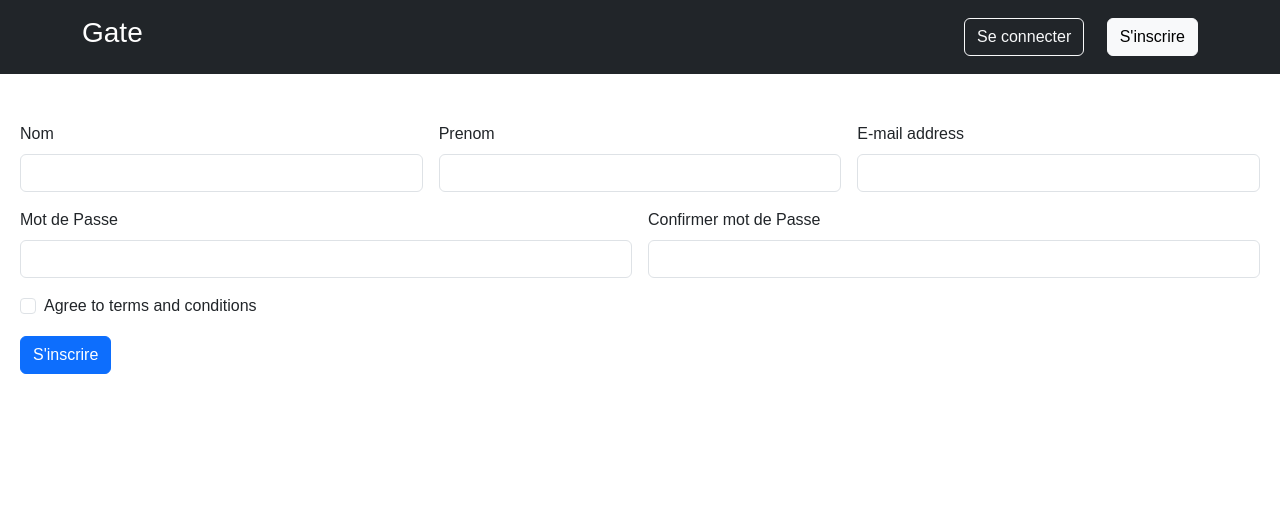
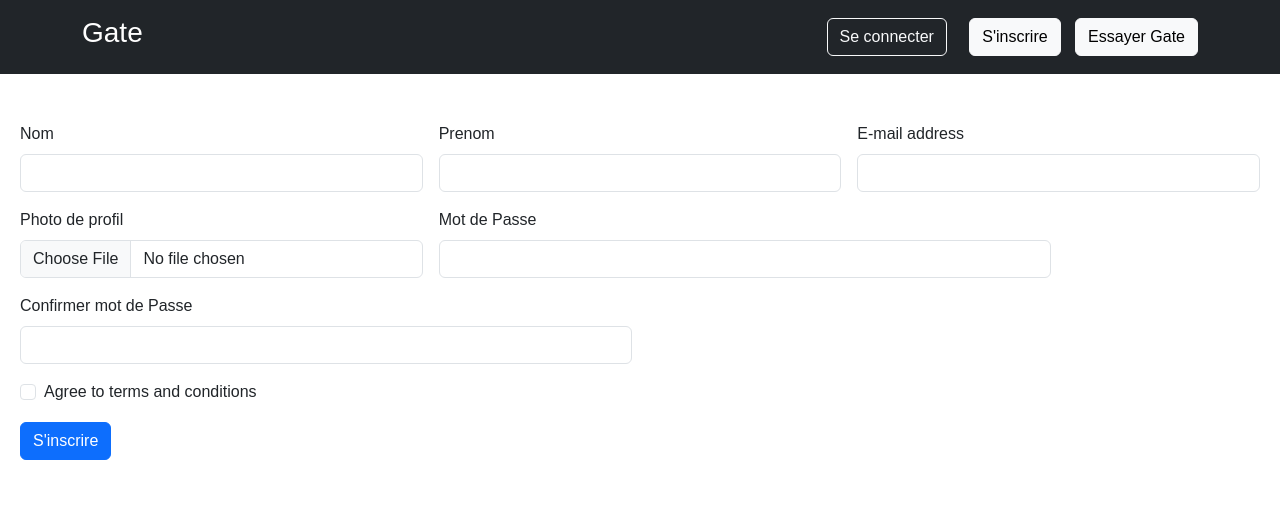
Before and after one commit to SIRdud12/Projet-Technologique-T2, a PHP site: page /signup.php in a window 1280 px wide. Shown: the top 518 px of the page. Run offline with PHP 8.4, Linux system fonts and the light colour scheme; a stand-in replaces the project's code that opens the database connection; some web fonts are replaced.

Commit message:
Add files via upload

```diff
--- a/signup.php
+++ b/signup.php
@@ -8,6 +8,7 @@ if ($_SERVER['REQUEST_METHOD'] === 'POST') {
     $mail = $_POST['mail'];
     $password = $_POST['password'];
     $password_confirm = $_POST['password_confirm'];
+    $photo = 'default.png'; // Default profile photo
 
     // Check if email is already used
     $query_check_email = "SELECT * FROM Utilisateur WHERE Email = ?";
@@ -25,10 +26,28 @@ if ($_SERVER['REQUEST_METHOD'] === 'POST') {
     } else {
         $Statu = 'en attente';
 
+        // Handle the file upload
+        if (isset($_FILES['photo']) && $_FILES['photo']['error'] == UPLOAD_ERR_OK) {
+            $upload_dir = 'pdp/';
+            $uploaded_file = $upload_dir . basename($_FILES['photo']['name']);
+
+            // Ensure the upload directory exists
+            if (!is_dir($upload_dir)) {
+                mkdir($upload_dir, 0777, true);
+            }
+
+            // Move the uploaded file to the target directory
+            if (move_uploaded_file($_FILES['photo']['tmp_name'], $uploaded_file)) {
+                $photo = basename($_FILES['photo']['name']);
+            } else {
+                $error_message = "Échec du téléchargement de la photo.";
+            }
+        }
+
         // Insert user data into the database
-        $query = "INSERT INTO Utilisateur (Email, MDP, Nom, Prenom, Statu) VALUES (?, ?, ?, ?, ?)";
+        $query = "INSERT INTO Utilisateur (Email, MDP, Nom, Prenom, Statu, photo) VALUES (?, ?, ?, ?, ?, ?)";
         $stmt = mysqli_prepare($connection, $query);
-        mysqli_stmt_bind_param($stmt, "sssss", $mail, $password, $nom, $prenom, $Statu);
+        mysqli_stmt_bind_param($stmt, "ssssss", $mail, $password, $nom, $prenom, $Statu, $photo);
 
         if (mysqli_stmt_execute($stmt)) {
             $userId = mysqli_insert_id($connection);
@@ -60,7 +79,7 @@ if ($_SERVER['REQUEST_METHOD'] === 'POST') {
     <header class="bg-dark text-white py-3">
         <div class="container">
             <div class="d-flex justify-content-between align-items-center">
-                 <a href="GATE.php"><h1 class="h3">Gate</h1></a>
+                <h1 class="h3">Gate</h1>
                 <nav>
                     <ul class="nav">
                         <!-- Nav items here -->
@@ -86,7 +105,7 @@ if ($_SERVER['REQUEST_METHOD'] === 'POST') {
                         <button type="submit" class="btn btn-primary">Connecter</button>
                     </form>
                     <a href="signup.php" class="btn btn-light">S'inscrire</a>
-                   <!-- <a href="Essayer_gate.php" class="btn btn-light">Essayer Gate</a> -->
+                    <a href="Essayer_gate.php" class="btn btn-light">Essayer Gate</a>
                 </div>
             </div>
         </div>
@@ -97,7 +116,7 @@ if ($_SERVER['REQUEST_METHOD'] === 'POST') {
         <?php if (isset($error_message)) : ?>
             <p style="color: red;"><?php echo $error_message; ?></p>
         <?php endif; ?>
-        <form class="row g-3 needs-validation" novalidate method="post" action="">
+        <form class="row g-3 needs-validation" novalidate method="post" action="" enctype="multipart/form-data">
             <div class="col-md-4">
                 <label for="nom" class="form-label">Nom</label>
                 <input type="text" class="form-control" id="nom" name="nom" required>
@@ -118,6 +137,10 @@ if ($_SERVER['REQUEST_METHOD'] === 'POST') {
                 <div class="invalid-feedback">
                     Veuillez fournir une adresse valide.
                 </div>
+            </div>
+            <div class="col-md-4">
+                <label for="photo" class="form-label">Photo de profil</label>
+                <input type="file" class="form-control" id="photo" name="photo" accept="image/*">
             </div>
             <div class="col-md-6">
                 <label for="password" class="form-label">Mot de Passe</label>
@@ -150,8 +173,8 @@ if ($_SERVER['REQUEST_METHOD'] === 'POST') {
         </form>
     </main>
 
-<!-- Footer -->
-<footer class="bg-dark text-white py-5">
+    <!-- Footer -->
+    <footer class="bg-dark text-white py-5">
         <div class="container">
             <div class="row">
                 <div class="col-md-3">
```
